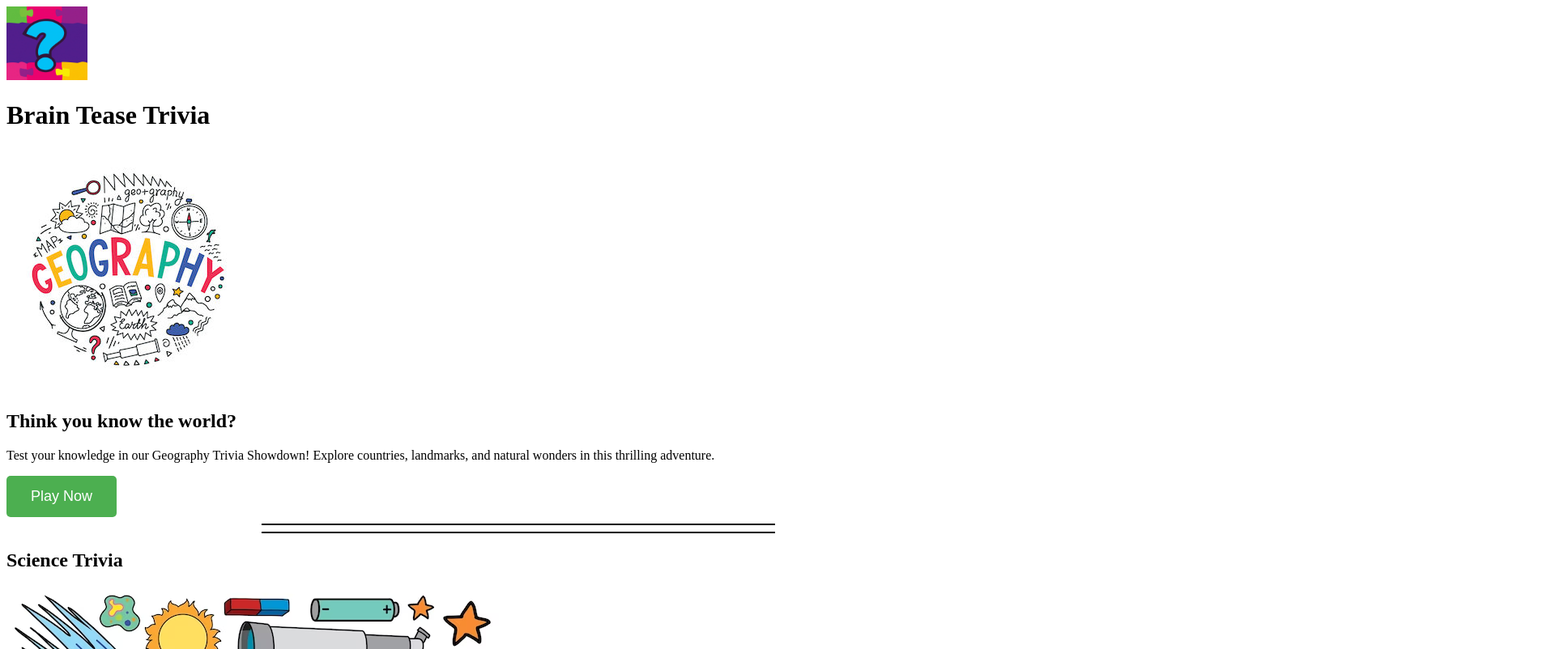
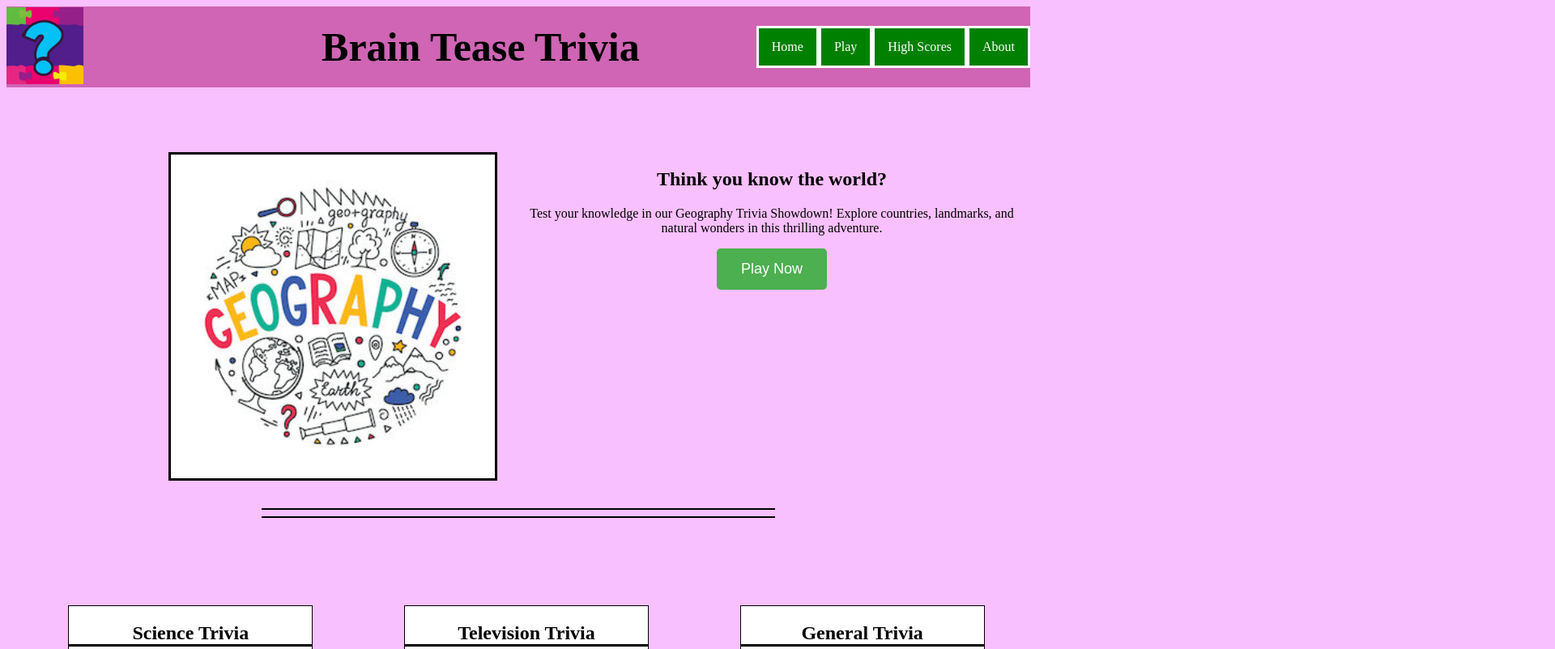
Before and after one commit to DrakeAshcroftCode/APIpokerProject, a plain HTML site: page Geo-Trivia.html in a window 1280 px wide. Shown: the top 802 px of the page at 81% size, 1920 px wide, since content can reach past the window. Drawn offline with Linux system fonts and the light colour scheme; no server answers.

Commit message:
Design and game logic changes

```diff
--- a/Geo-Trivia.html
+++ b/Geo-Trivia.html
@@ -4,17 +4,29 @@
     <meta charset="UTF-8">
     <meta name="viewport" content="width=device-width, initial-scale=1.0">
     <title>Document</title>
-    <link rel="stylesheet" href="Style.css">
+    <link rel="stylesheet" href="Geo-style.css">
 </head>
 <body>
 
-<div class="Header">
-    <div class="Trivia-logo"><img src="logo.jpg" alt="" width="100px" height="91px"></div>
+<div class="header-container">
+
+    <div class="trivia-logo"> <img src="logo.jpg" alt="" width="95px" height="95px"></div>
     <div class="Headline"> <h1> Brain Tease Trivia</h1></div>
+
+    <div class="navbar">
+        <ul>
+           <li class="nav-item"> <a href="#">Home</a> </li>
+           <li class="nav-item"> <a href="whackamole.html">Play</a> </li>
+           <li class="nav-item"> <a href="#">High Scores</a> </li>
+           <li class="nav-item"> <a href="#">About</a> </li>
+        </ul>
+     </div>
 
 </div>
 
-    <div class="trivia-container">
+
+
+<div class="trivia-container">
        <div class=" geo-image trivia-chlildren">
          <a href=""> <img id="Geography-img" src="geography-image-300x300.jpg" alt=""> </a>
 
@@ -26,7 +38,7 @@
             <p>Test your knowledge in our Geography Trivia Showdown! Explore countries, landmarks, and natural wonders in this thrilling adventure.</p>
 
 
-            <button id="play-btn" style="background-color: #4CAF50; color: white; padding: 15px 30px; border: none; border-radius: 5px; font-size: 18px;">Play Now</button>
+            <button id="play-button" style="background-color: #4CAF50; color: white; padding: 15px 30px; border: none; border-radius: 5px; font-size: 18px;">Play Now</button>
         </div>
    </div>
    <hr id="hr-top" size="2" color="black" width="50%">
@@ -35,7 +47,7 @@
         <p id="question"></p>
         <ul id="answers"></ul>
         <button id="next-button">Next Question</button>
-        <button id="restart-button">Restart Game</button>
+        <button id="restart-button" display: hidden>Restart Game</button>
     </div>
     <hr id="hr-bottom" size="2" color="black" width="50%">
 
@@ -47,12 +59,12 @@
             </div>
 
         <div class="box">
-            <h2> Entertainment Trivia</h2>
-            <a href=""><img src="tv.jpg" alt=""></a>
+            <h2> Television Trivia</h2>
+            <a href="TelevisionProject.html"><img src="tv.jpg" alt=""></a>
         </div>
         <div class="box">
-            <h2>Mythology Trivia</h2>
-            <a href=""><img src="mythology.avif" alt=""></a>
+            <h2>General Trivia</h2>
+            <a href="GamePage.html"><img src="mythology.avif" alt=""></a>
 
 
         </div>
--- a/Geo-Trivia.js
+++ b/Geo-Trivia.js
@@ -1,5 +1,5 @@
-var play_button = document.getElementById("play-btn");
-var content_div = document.getElementById("question-container");
+const play_button = document.getElementById("play-button");
+const content_div = document.getElementById("question-container");
 
 play_button.addEventListener("click", function() {
     var currentStyle = content_div.style.display;
@@ -18,6 +18,7 @@ const restartButton = document.getElementById('restart-button'); // Add this lin
 let currentQuestionIndex = 0;
 let questions = [];
 const categorySelect = document.getElementById('category-select');
+
 async function fetchCategories() {
     try {
         const response = await fetch('https://opentdb.com/api_category.php');
@@ -29,12 +30,21 @@ async function fetchCategories() {
 }
 async function getTriviaQuestions() {
     try {
-        const response = await fetch('https://opentdb.com/api.php?amount=5&type=multiple');
+        const response = await fetch('https://opentdb.com/api.php?amount=5&category=22&type=multiple');
         const data = await response.json();
         questions = data.results;
+        decodeQuestionHtmlEntities();
         showQuestion();
     } catch (error) {
         console.error('Error fetching trivia questions:', error);
+    }
+}
+
+function decodeQuestionHtmlEntities() {
+    for (let i = 0; i < questions.length; i++) {
+        const parser = new DOMParser();
+        const decodedQuestion = parser.parseFromString(questions[i].question, 'text/html').body.textContent;
+        questions[i].question = decodedQuestion;
     }
 }
 // Function to display a question and answer choices
@@ -43,6 +53,13 @@ function showQuestion() {
     questionElement.innerText = currentQuestion.question;
     answerElement.innerHTML = '';
     const choices = [...currentQuestion.incorrect_answers, currentQuestion.correct_answer];
+    /**filter choices html character */
+    for (let i = 0; i < choices.length; i++) {
+        const parser = new DOMParser();
+        const decodedChoice = parser.parseFromString(choices[i].choice, 'text/html').body.textContent;
+        choices[i].choice = decodedChoice;
+    }
+
     shuffleArray(choices);
     choices.forEach(choice => {
         const li = document.createElement('li');
--- a/Geop-style.css
+++ b/Geo-style.css
@@ -10,30 +10,49 @@ background-color: rgb(249, 192, 255);
      padding: 0;
  }
 
-
-.Header {
-/* border-bottom: solid; */
-border: solid;
-overflow: hidden;
-/* background-color: rgb(217, 160, 223); */
-background-color: rgb(207, 101, 180);
-height: 85px;
+.header-container {
+    display:flex;
+    align-items: center;
+    height: 100px;
+   background-color: rgb(207, 101, 180);
 
 }
 
-.Trivia-logo{
-float: left;
-width: 100px;
+
+
+.Headline{
+flex: 1;
+text-align: center;
+font-family: "Times New Roman";
+font-size: 25px;
+padding-left: 150px;
 }
 
-.Headline{
-float: left;
-width: auto;
-margin-left: 35%;
-font-family: "Comic Sans MS";
-font-size: large;
+
+.navbar ul {
+    list-style-type: none;
+    height: 100%;
+    margin: 0;
+    padding:0;
+    background-color: #333;
+    overflow: hidden;
 
 }
+.navbar li {
+    background-color: green;
+    /* border-right: 2px solid white; */
+    border:solid#fff;
+}
+
+li.nav-item {float: left;}
+li.nav-item a {
+    display:block;
+    color: white;
+    text-align: center;
+    padding: 14px 16px;
+    text-decoration: none;
+}
+li.nav-item a:hover {background-color: #555;}
 
 .trivia-container {
     display: flex;
@@ -44,7 +63,6 @@ font-size: large;
 }
 
 .trivia-children {
-    /* float: left; */
     width: 50%;
     box-sizing: border-box;
 
@@ -62,6 +80,19 @@ font-size: large;
 .about-section {
     padding-left: 20px;
     height: 400px;
+}
+
+#play-button {
+    background-color: #4CAF50;
+    color: white;
+    padding: 15px 30px;
+    border: none;
+    border-radius: 5px;
+    font-size: 18px;
+}
+
+#play-button:hover {
+    background-color: blue;
 }
 
 
@@ -133,11 +164,11 @@ text-align: center;
     margin-bottom: 10px;
     font-family: Comic Sans MS;
 }
-ul {
+#answers ul {
     list-style-type: none;
     padding: 0;
 }
-li {
+#answers li {
     background-color:blue;
     color: #fff;
     padding: 10px;
```
